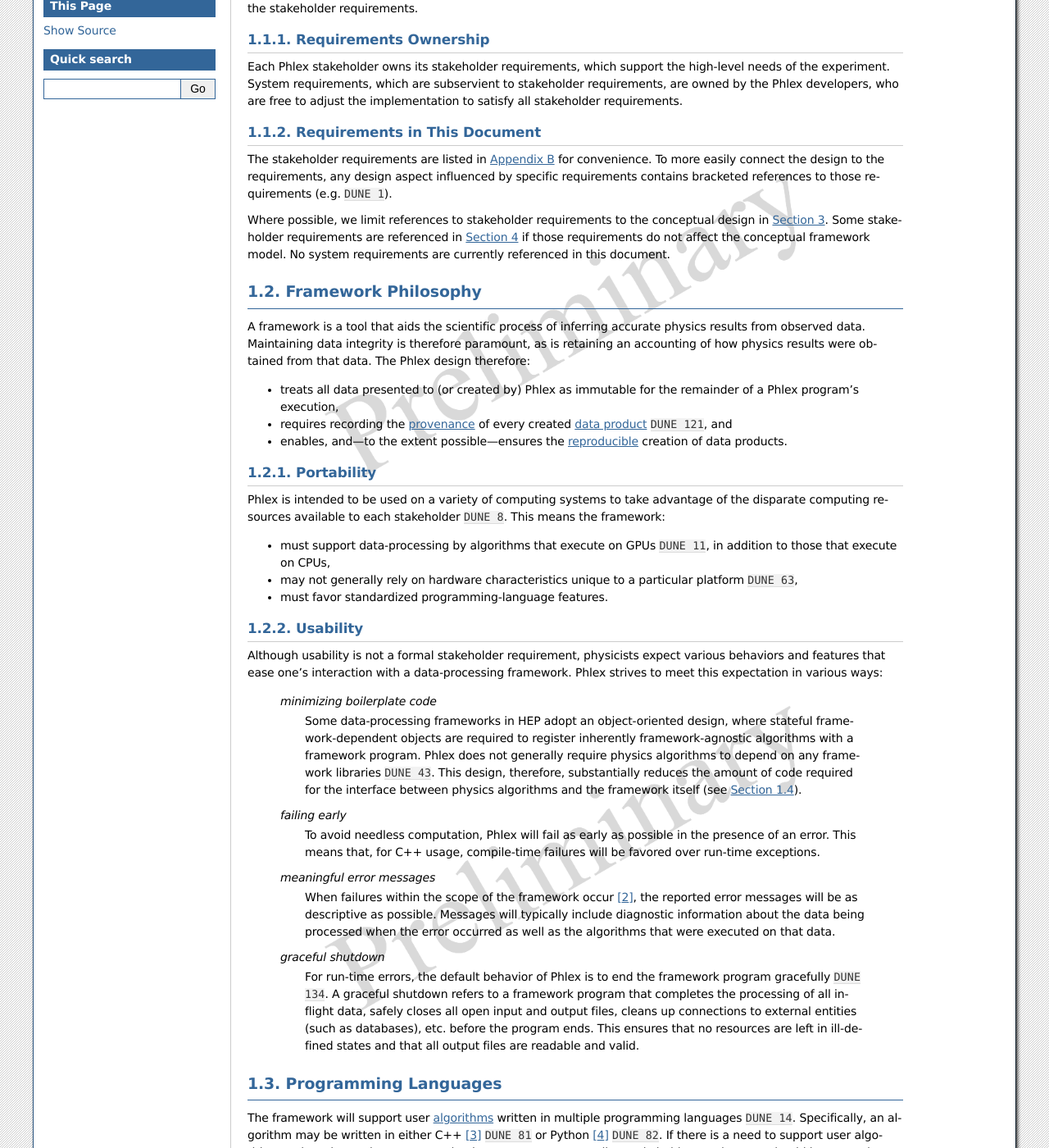
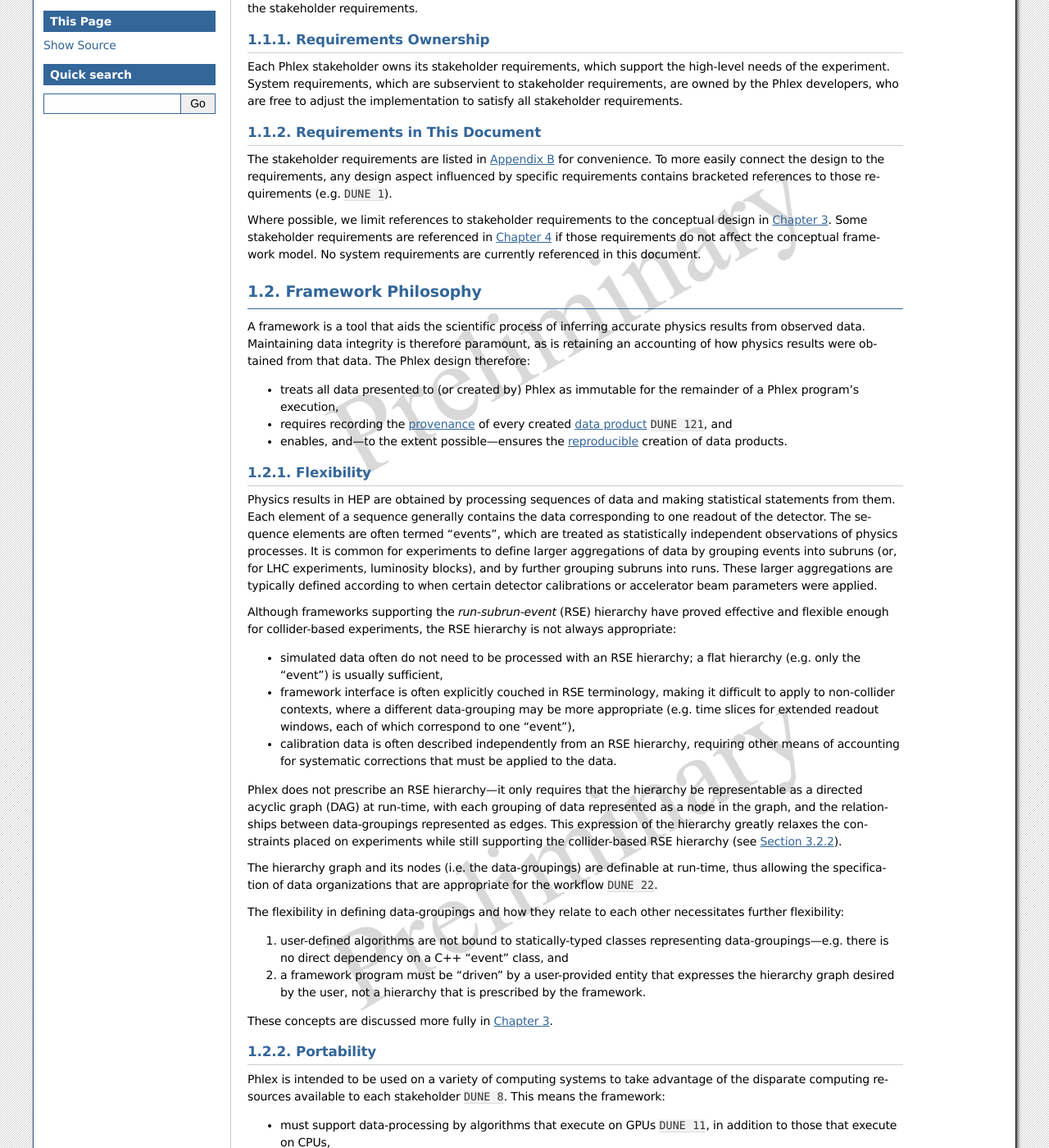
Before and after one commit to Framework-R-D/phlex-design, a Sphinx documentation site: the page built from doc/introduction.rst, in a window 1280 px wide and 1400 px high, scrolled down 607 px. Shown: the whole window at 82% size. Built offline with Sphinx 7.4.7, drawn with Linux system fonts in a browser that asks for light colours; cross-references to code outside the pages are shown as plain code; some of the changed text lies outside the part shown.

Commit message:
Complete introductory section on flexibility

```diff
--- a/doc/appendices/requirements.rst
+++ b/doc/appendices/requirements.rst
@@ -166,6 +166,8 @@ Conceptual requirements
     :tags: Original, Flexible Processing Unit (FPU)
 
     The framework shall support flexibly defined, context-aware processing units to address the varying granularity necessary for processing different kinds of data.
+
+- See :numref:`introduction:Flexibility`
 
 .. req:: Definition of data products
     :collapse:
--- a/doc/ch_preliminaries/functional_programming.rst
+++ b/doc/ch_preliminaries/functional_programming.rst
@@ -123,7 +123,7 @@ Phlex will likely support other higher order functions as well.
    |                                                                                   |                                      +-------------------------------------------------------------+                        |
    |                                                                                   |                                      | :math:`part: \{\iset{c}\} \rightarrow \mathbb{P}(\iset{c})` |                        |
    +-----------------------------------------------------------------------------------+--------------------------------------+-------------------------------------------------------------+------------------------+
-   | :ref:`Unfold <ch_conceptual_design/hofs/partitioned_unfolds:Partitioned Unfolds>` | :math:`c = \unfold{p}{gen}{cat}\ d`  | :math:`p: D \rightarrow \mbox{Boolean}`                     | :math:`|c| \ge |d|`    |
+   | :ref:`Unfold <ch_conceptual_design/hofs/partitioned_unfolds:Partitioned Unfolds>` | :math:`c = \punfold{p}{gen}{cat}\ d` | :math:`p: D \rightarrow \mbox{Boolean}`                     | :math:`|c| \ge |d|`    |
    |                                                                                   |                                      +-------------------------------------------------------------+                        |
    |                                                                                   |                                      | :math:`gen: D \rightarrow D \times C`                       |                        |
    |                                                                                   |                                      +-------------------------------------------------------------+                        |
--- a/doc/conceptual_design.rst
+++ b/doc/conceptual_design.rst
@@ -6,7 +6,7 @@ Conceptual Design
 
    The conceptual design is not a reference manual; it is a high-level description of how the framework aims to satisfy the stakeholder requirements (see :numref:`Appendix %s <appendices/requirements:Framework requirements>`).
    The audience for the conceptual design is the physicist, algorithm author, or framework program runner.
-   More detailed design aspects in support of the conceptual model are given in :numref:`supporting_design:Supporting design`.
+   More detailed design aspects in support of the conceptual model are given in :numref:`Chapter %s <supporting_design:Supporting design>`.
 
 Phlex adopts the data-flow approach discussed in :numref:`ch_preliminaries/data_flow:Data flow with sequences`.
 Instead of expressing scientific workflows as monolithic functions to be executed, workflows are factorized into composable algorithms that operate on data products passed among them :need:`DUNE 1`, :need:`DUNE 111`, :need:`DUNE 20`.
--- a/doc/introduction.rst
+++ b/doc/introduction.rst
@@ -43,8 +43,8 @@ Requirements in This Document
 The stakeholder requirements are listed in :numref:`Appendix %s <appendices/requirements:Framework requirements>` for convenience.
 To more easily connect the design to the requirements, any design aspect influenced by specific requirements contains bracketed references to those requirements (e.g. :need:`DUNE 1`).
 
-Where possible, we limit references to stakeholder requirements to the conceptual design in :numref:`conceptual_design:Conceptual design`.
-Some stakeholder requirements are referenced in :numref:`supporting_design:Supporting design` if those requirements do not affect the conceptual framework model.
+Where possible, we limit references to stakeholder requirements to the conceptual design in :numref:`Chapter %s <conceptual_design:Conceptual design>`.
+Some stakeholder requirements are referenced in :numref:`Chapter %s <supporting_design:Supporting design>` if those requirements do not affect the conceptual framework model.
 No system requirements are currently referenced in this document.
 
 ====================
@@ -58,6 +58,34 @@ The Phlex design therefore:
 - treats all data presented to (or created by) Phlex as immutable for the remainder of a Phlex program's execution,
 - requires recording the :term:`provenance` of every created :term:`data product` :need:`DUNE 121`, and
 - enables, and---to the extent possible---ensures the :term:`reproducible` creation of data products.
+
+-----------
+Flexibility
+-----------
+
+Physics results in HEP are obtained by processing sequences of data and making statistical statements from them.
+Each element of a sequence generally contains the data corresponding to one readout of the detector.
+The sequence elements are often termed "events", which are treated as statistically independent observations of physics processes.
+It is common for experiments to define larger aggregations of data by grouping events into subruns (or, for LHC experiments, luminosity blocks), and by further grouping subruns into runs.
+These larger aggregations are typically defined according to when certain detector calibrations or accelerator beam parameters were applied.
+
+Although frameworks supporting the *run-subrun-event* (RSE) hierarchy have proved effective and flexible enough for collider-based experiments, the RSE hierarchy is not always appropriate:
+
+- simulated data often do not need to be processed with an RSE hierarchy; a flat hierarchy (e.g. only the "event") is usually sufficient,
+- framework interface is often explicitly couched in RSE terminology, making it difficult to apply to non-collider contexts, where a different data-grouping may be more appropriate (e.g. time slices for extended readout windows, each of which correspond to one "event"),
+- calibration data is often described independently from an RSE hierarchy, requiring other means of accounting for systematic corrections that must be applied to the data.
+
+Phlex does not prescribe an RSE hierarchy—it only requires that the hierarchy be representable as a directed acyclic graph (DAG) at run-time, with each grouping of data represented as a node in the graph, and the relationships between data-groupings represented as edges.
+This expression of the hierarchy greatly relaxes the constraints placed on experiments while still supporting the collider-based RSE hierarchy (see :numref:`ch_conceptual_design/data_organization:Data Categories, Families, and Data-Product Sets`).
+
+The hierarchy graph and its nodes (i.e. the data-groupings) are definable at run-time, thus allowing the specification of data organizations that are appropriate for the workflow :need:`DUNE 22`.
+
+The flexibility in defining data-groupings and how they relate to each other necessitates further flexibility:
+
+1. user-defined algorithms are not bound to statically-typed classes representing data-groupings—e.g. there is no direct dependency on a C++ "event" class, and
+2. a framework program must be "driven" by a user-provided entity that expresses the hierarchy graph desired by the user, not a hierarchy that is prescribed by the framework.
+
+These concepts are discussed more fully in :numref:`Chapter %s <conceptual_design:Conceptual design>`.
 
 -----------
 Portability
```
